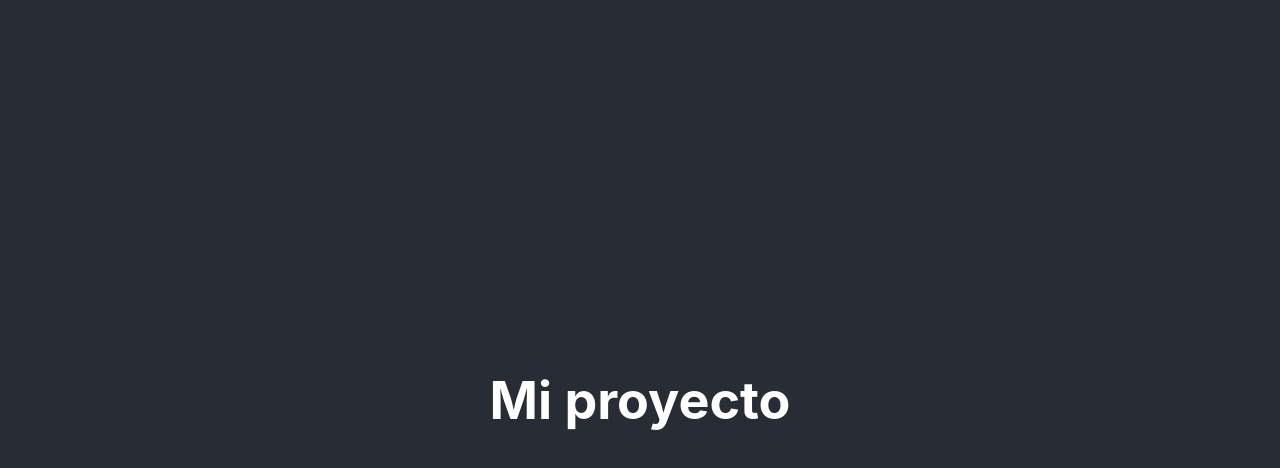
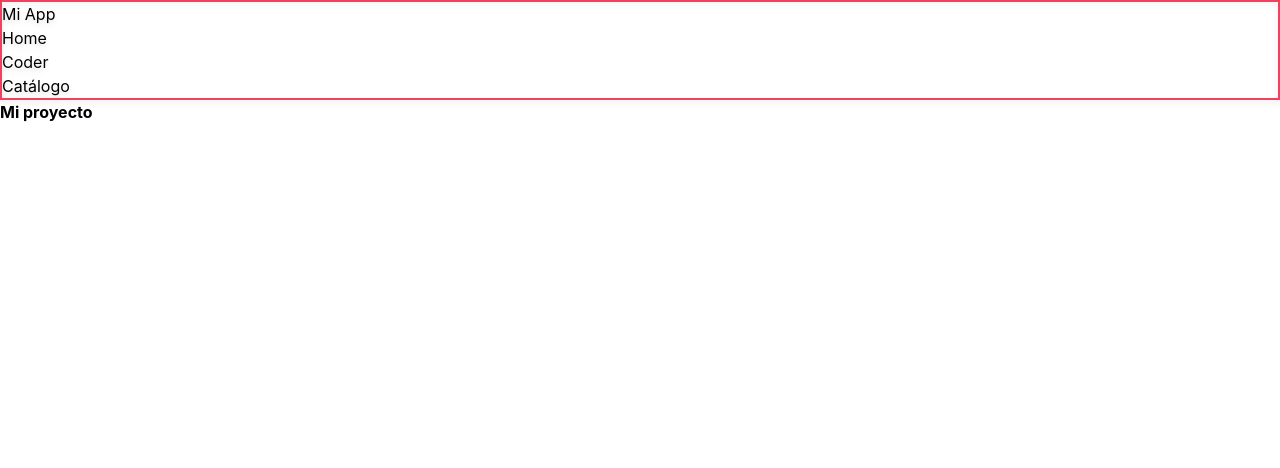
Before and after one commit to SSantiago90/React31160, a React (Create React App) app: page / in a window 1280 px wide. Shown: the top 468 px of the page. Built offline with nearby package versions, Linux system fonts and the light colour scheme.

Commit message:
desafio navbar

```diff
--- a/package.json
+++ b/package.json
@@ -34,5 +34,10 @@
       "last 1 firefox version",
       "last 1 safari version"
     ]
+  },
+  "devDependencies": {
+    "autoprefixer": "^10.4.4",
+    "postcss": "^8.4.12",
+    "tailwindcss": "^3.0.23"
   }
 }
--- /dev/null
+++ b/postcss.config.js
@@ -0,0 +1,6 @@
+module.exports = {
+  plugins: {
+    tailwindcss: {},
+    autoprefixer: {},
+  },
+}
--- a/src/App.css
+++ /dev/null
@@ -1,38 +0,0 @@
-.App {
-  text-align: center;
-}
-
-.App-logo {
-  height: 40vmin;
-  pointer-events: none;
-}
-
-@media (prefers-reduced-motion: no-preference) {
-  .App-logo {
-    animation: App-logo-spin infinite 20s linear;
-  }
-}
-
-.App-header {
-  background-color: #282c34;
-  min-height: 100vh;
-  display: flex;
-  flex-direction: column;
-  align-items: center;
-  justify-content: center;
-  font-size: calc(10px + 2vmin);
-  color: white;
-}
-
-.App-link {
-  color: #61dafb;
-}
-
-@keyframes App-logo-spin {
-  from {
-    transform: rotate(0deg);
-  }
-  to {
-    transform: rotate(360deg);
-  }
-}
--- a/src/App.js
+++ b/src/App.js
@@ -1,11 +1,17 @@
-import './App.css';
+import NavBar from './components/NavBar';
 
 function App() {
   return (
-    <div className="App">
-      <header className="App-header">
-       <h1>Mi proyecto</h1>
+    <div>
+      <header>
+       <NavBar/>
       </header>
+      <section>
+
+        <h1 className='className="text-3xl font-bold underline"'>
+          Mi proyecto
+        </h1>
+      </section>
     </div>
   );
 }
--- /dev/null
+++ b/src/components/NavBar.js
@@ -0,0 +1,20 @@
+function NavBar() {
+  return (
+    <nav className="border-2 border-rose-500 border-gray-200 drop-shadow-md">
+        <h1 className="">Mi App</h1>
+        <ul>
+            <li>
+                <a href="/">Home</a>
+            </li>
+            <li>
+                <a href="/">Coder</a>
+            </li>
+            <li>
+                <a href="/">Catálogo</a>
+            </li>
+        </ul>
+    </nav>
+  )
+}
+
+export default NavBar
--- a/src/index.css
+++ b/src/index.css
@@ -1,3 +1,7 @@
+@tailwind base;
+@tailwind components;
+@tailwind utilities;
+
 body {
   margin: 0;
   font-family: -apple-system, BlinkMacSystemFont, 'Segoe UI', 'Roboto', 'Oxygen',
--- /dev/null
+++ b/tailwind.config.js
@@ -0,0 +1,9 @@
+module.exports = {
+  content: [
+    "./src/**/*.{js,jsx,ts,tsx}",
+  ],
+  theme: {
+    extend: {},
+  },
+  plugins: [],
+}
```
Also changed, not shown: 1 other file (tests, documents, lock files or other folders).
